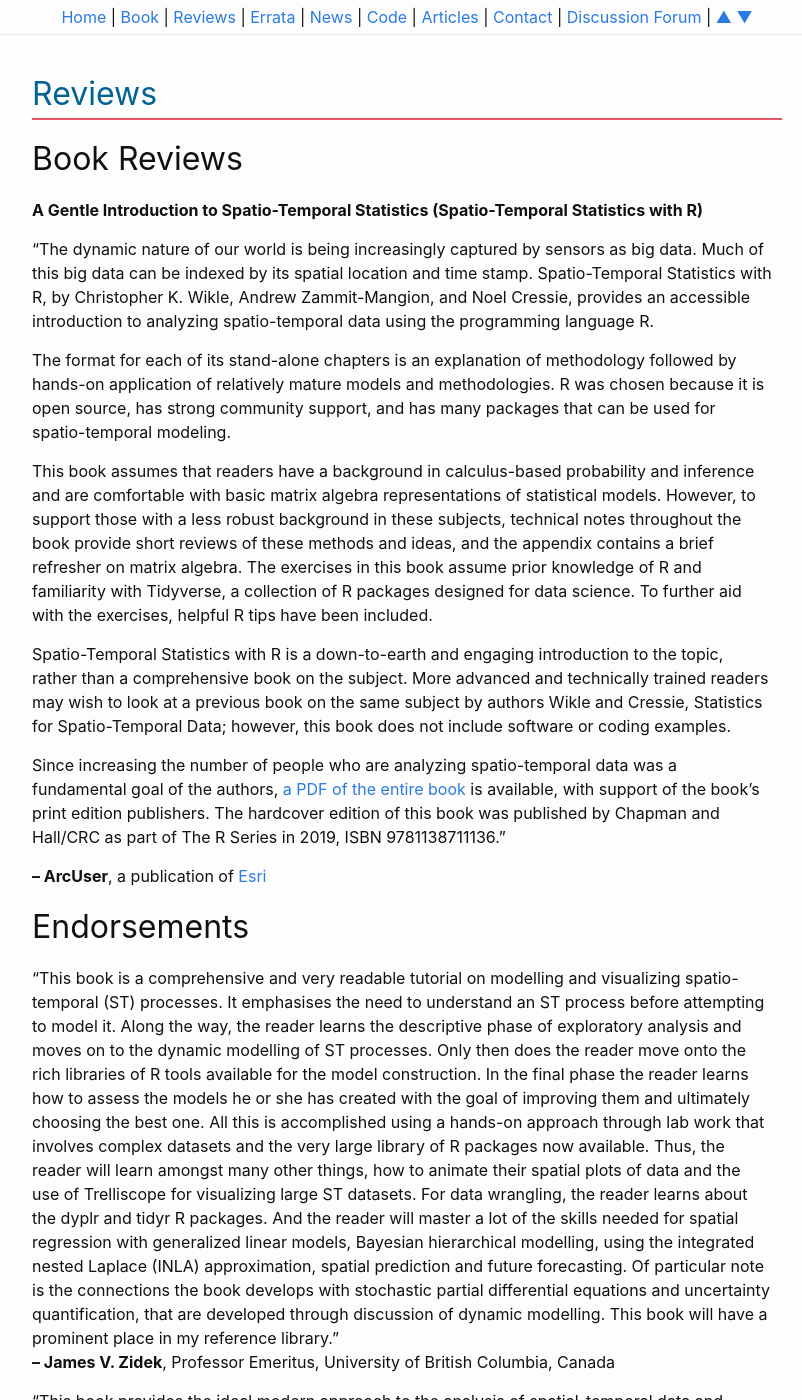
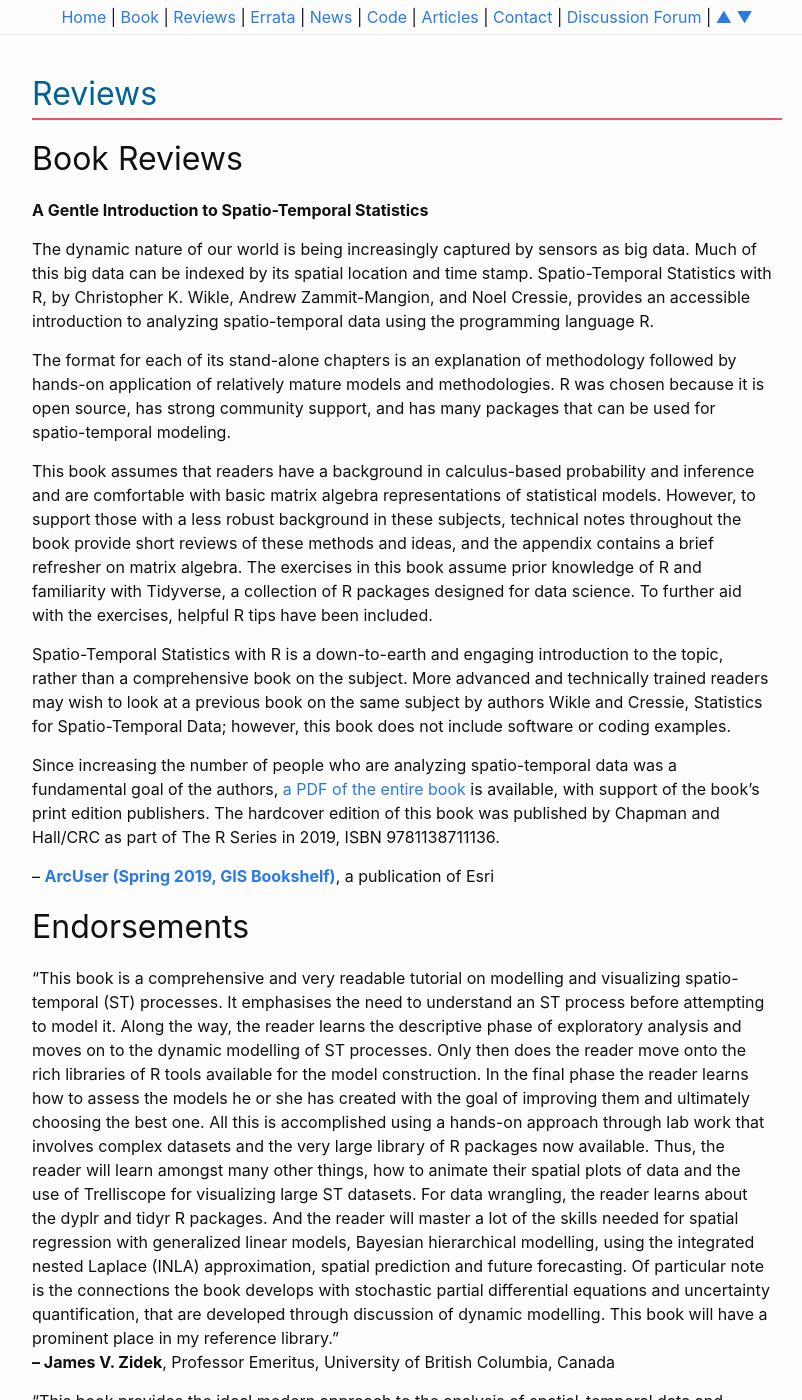
Before and after one commit to andrewzm/STRbook, a Jekyll site: the page built from docs/reviews.md, in a window 1280 px wide and 1400 px high. Shown: the whole window, without its empty margins (238-1040 px from the left). Built offline with Jekyll 4.4.1, drawn with Linux system fonts in a browser that asks for light colours.

Commit message:
restyle per request

```diff
--- a/docs/reviews.md
+++ b/docs/reviews.md
@@ -5,9 +5,9 @@ title: Reviews
 
 ## Book Reviews
 
-**A Gentle Introduction to Spatio-Temporal Statistics (Spatio-Temporal Statistics with R)**
+**A Gentle Introduction to Spatio-Temporal Statistics**
 
-"The dynamic nature of our world is being increasingly captured by sensors as big data. Much of this big data can be indexed by its spatial location and time stamp. Spatio-Temporal Statistics with R, by Christopher K. Wikle, Andrew Zammit-Mangion, and Noel Cressie, provides an accessible introduction to analyzing spatio-temporal data using the programming language R.
+The dynamic nature of our world is being increasingly captured by sensors as big data. Much of this big data can be indexed by its spatial location and time stamp. Spatio-Temporal Statistics with R, by Christopher K. Wikle, Andrew Zammit-Mangion, and Noel Cressie, provides an accessible introduction to analyzing spatio-temporal data using the programming language R.
 
 The format for each of its stand-alone chapters is an explanation of methodology followed by hands-on application of relatively mature models and methodologies. R was chosen because it is open source, has strong community support, and has many packages that can be used for spatio-temporal modeling.
 
@@ -15,9 +15,9 @@ This book assumes that readers have a background in calculus-based probability a
 
 Spatio-Temporal Statistics with R is a down-to-earth and engaging introduction to the topic, rather than a comprehensive book on the subject. More advanced and technically trained readers may wish to look at a previous book on the same subject by authors Wikle and Cressie, Statistics for Spatio-Temporal Data; however, this book does not include software or coding examples.
 
-Since increasing the number of people who are analyzing spatio-temporal data was a fundamental goal of the authors, [a PDF of the entire book](https://spacetimewithr.org) is available, with support of the book’s print edition publishers. The hardcover edition of this book was published by Chapman and Hall/CRC as part of The R Series in 2019, ISBN 9781138711136."
+Since increasing the number of people who are analyzing spatio-temporal data was a fundamental goal of the authors, [a PDF of the entire book](https://spacetimewithr.org) is available, with support of the book’s print edition publishers. The hardcover edition of this book was published by Chapman and Hall/CRC as part of The R Series in 2019, ISBN 9781138711136.
 
-**-- ArcUser**, a publication of [Esri](https://www.esri.com/about/newsroom/arcuser/gis-bookshelf-20/)
+-- [**ArcUser (Spring 2019, GIS Bookshelf)**](https://www.esri.com/about/newsroom/arcuser/gis-bookshelf-20/), a publication of Esri
 
 
 
```
